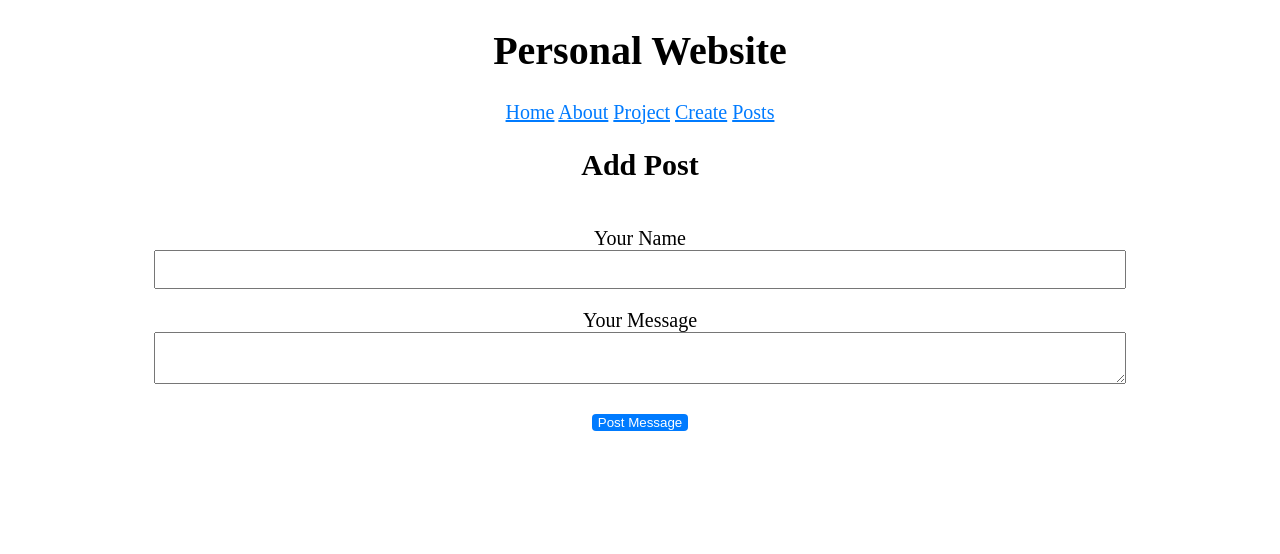
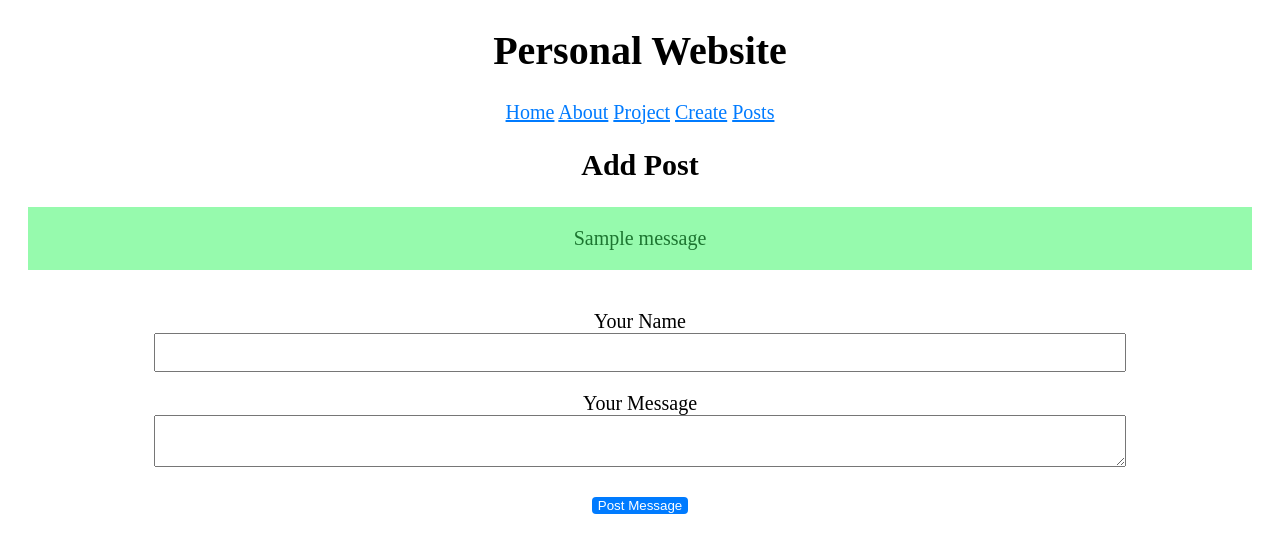
Before and after one commit to binhvu3/chatBot, a Flask app: page /create in a window 1280 px wide. Shown: the top 554 px of the page. Run offline with Flask 3, Linux system fonts and the light colour scheme; one stand-in notice (Sample message) is shown.

Commit message:
error handling and logging

```diff
--- a/website/__init__.py
+++ b/website/__init__.py
@@ -1,7 +1,7 @@
 import os
 from dotenv import load_dotenv
 from flask import Flask
-from website import pages, posts, database
+from website import pages, posts, database, errors
 
 load_dotenv()
 
@@ -9,13 +9,14 @@ load_dotenv()
 def create_app():
     app = Flask(__name__)
     app.config.from_prefixed_env()
+    app.logger.setLevel("INFO")
 
     database.init_app(app)
 
     app.register_blueprint(pages.bp)
     app.register_blueprint(posts.bp)
+    app.register_error_handler(404, errors.page_not_found)
 
-    print(f"Current Enviroment: {os.getenv('ENVIROMENT')}")
-    print(f"Current DB: {app.config.get('DATABASE')}")
-    print(f"Using Database: {app.config.get('DATABASE')}")
+    app.logger.debug(f"Current Enviroment: {os.getenv('ENVIROMENT')}")
+    app.logger.debug(f"Using Database: {app.config.get('DATABASE')}")
     return app
--- /dev/null
+++ b/website/errors.py
@@ -0,0 +1,6 @@
+from flask import render_template, current_app, request
+
+
+def page_not_found(e):
+    current_app.logger.info(f"'{e.name}' error ({e.code}) at {request.url}")
+    return render_template("errors/404.html"), 404
--- a/website/posts.py
+++ b/website/posts.py
@@ -1,4 +1,12 @@
-from flask import Blueprint, render_template, redirect, request, url_for
+from flask import (
+    Blueprint,
+    render_template,
+    redirect,
+    request,
+    url_for,
+    flash,
+    current_app,
+)
 from website.database import get_db
 
 bp = Blueprint("posts", __name__)
@@ -17,7 +25,11 @@ def create():
                 (author, message),
             )
             db.commit()
+            current_app.logger.info(f"New post by {author}")
+            flash(f"Thanks for posting, {author}!", category="success")
             return redirect(url_for("posts.posts"))
+        else:
+            flash("You need to post a message.", category="error")
     return render_template("posts/create.html")
 
 
--- a/website/static/styles.css
+++ b/website/static/styles.css
@@ -85,3 +85,18 @@ form{
   margin:0;
   padding:0;
 }
+
+.flash{
+  padding:20px;
+  margin:20px;
+}
+
+.flash.error{
+  background-color:#ffa7ae;
+  color:#a02a36;
+}
+
+.flash.success{
+  background-color:#96faad;
+  color:#1c7530;
+}
--- a/website/templates/base.html
+++ b/website/templates/base.html
@@ -1,7 +1,7 @@
 <!DOCTYPE html>
 <html lang="en">
 <head>
-  <title>Personal Website- {% block title %}{% endblock title %}</title>
+  <title>Personal Website {% block title %}{% endblock title %}</title>
   <link rel="stylesheet" href="{{url_for('static', filename='styles.css')}}">
 </head>
 <body>
@@ -10,7 +10,9 @@
 <section>
   <header>
     <h2>{% block header %}{% endblock header %}</h2>
-  </header>
+    {% for category, message in get_flashed_messages(with_categories=true) %}
+      <div class="flash {{ category }}">{{ message }}</div>
+    {% endfor %}
   <main>
     {% block content %}<p>No messages.</p>{% endblock content %}
   <main>
```
Also changed, not shown: website/templates/errors/404.html (added, +12 -0 lines), README.md, website.sqlite.
